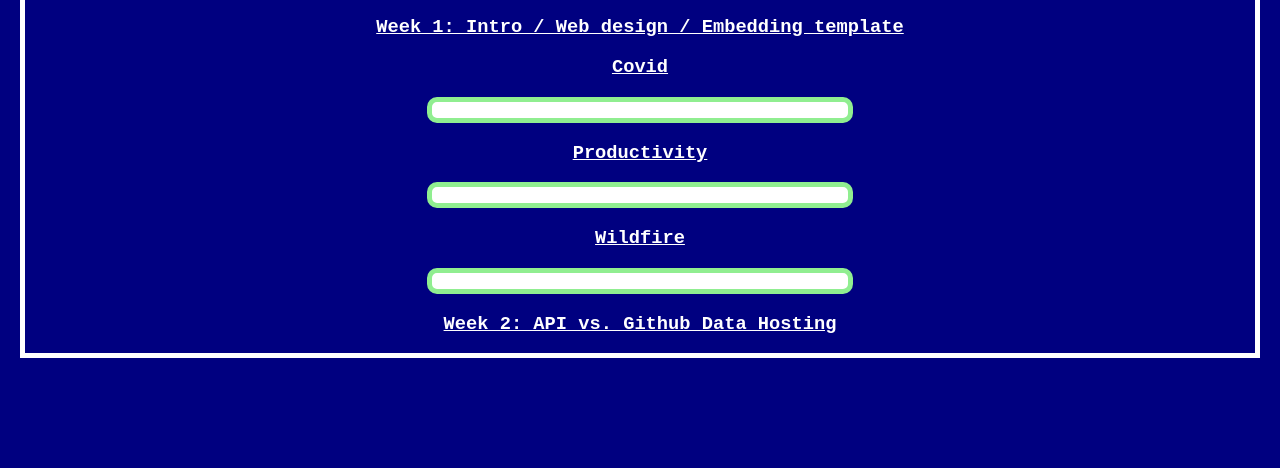
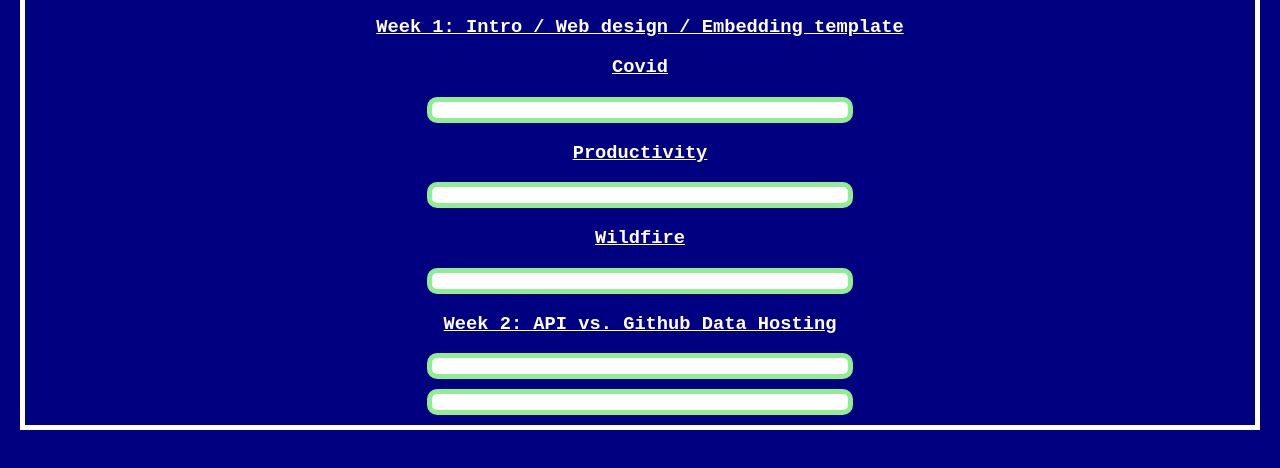
Before and after one commit to willdiaz635/willdiaz635.github.io, a plain HTML site: page index.html in a window 1280 px wide. Shown: the part 126-594 px from the top of the page. Drawn offline with Linux system fonts and the light colour scheme; a script that the page names is missing.

Commit message:
Add files via upload

```diff
--- a/index.html
+++ b/index.html
@@ -56,16 +56,20 @@
             <div id="week2">
                 <h3 id="week2title">Week 2: API vs. Github Data Hosting</h3>
                 <div class="div4">
+                    <div class="chart" id="chart4">
                         <script>
                             var myChart4 = "CovidChart_Week2API.json";
                             vegaEmbed('#chart4', myChart4);
                         </script>
                     </div>
+                </div>
                 <div class="div5">
+                    <div class="chart" id="chart5">
                         <script>
                             var myChart5 = "CovidChart_Week2CSV.json";
                             vegaEmbed('#chart5', myChart5);
                         </script>
+                    </div>
                 </div>
 
             </div>
```
Lines whose indentation alone changed are shown as unchanged.
